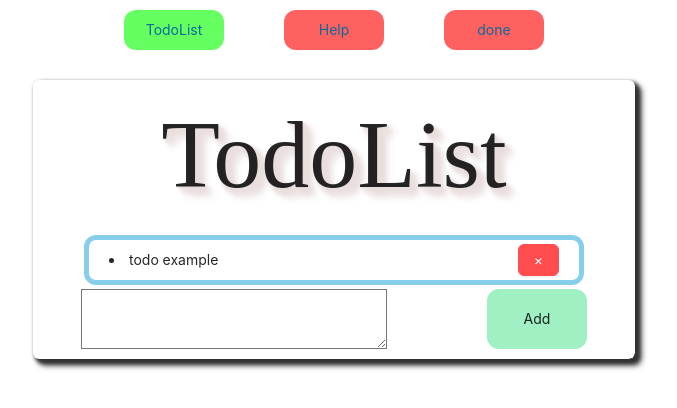
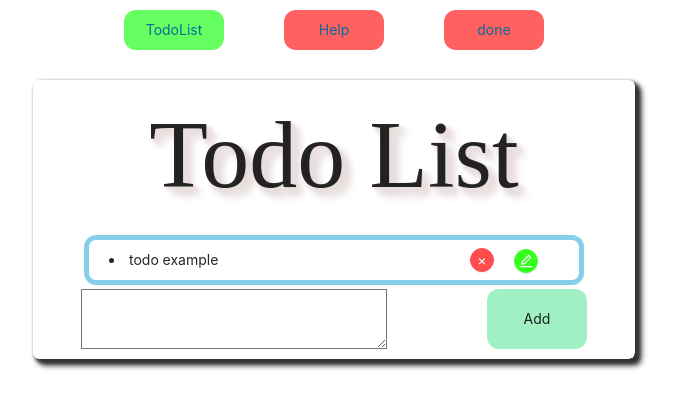
Before and after one commit to AFS-Bootcamp-202207-Class-3-2/Todo-List-YunChen, a React (Create React App) app: page / in a window 1280 px wide. Shown: the top 408 px of the page, without its empty margins (306-983 px from the left). Built offline with nearby package versions, Linux system fonts and the light colour scheme; no server answers.

Commit message:
feat:implement update todo text

```diff
--- a/src/api/todo.js
+++ b/src/api/todo.js
@@ -22,5 +22,10 @@ export default {
             method: 'put',
             data:data
         })
+    },getToDoById(todoId) {
+        return request({
+            url: `/api/todo2/${todoId}`,
+            method: 'get',
+        })
     }
 }
--- a/src/asserts/css/todoitem.css
+++ b/src/asserts/css/todoitem.css
@@ -12,8 +12,25 @@
     background: #ff4d4f;
     text-shadow: 0 -1px 0 rgb(0 0 0 / 12%);
     box-shadow: 0 2px 0 rgb(0 0 0 / 5%);
-    border-radius: 6px;
     text-align: center;
     margin-right: 20px;
     position: relative;
 }
+.todo-text{
+    min-width: 340px;
+    cursor: pointer;
+    float: left;
+}
+.item-btn-group{
+    float: right;
+}
+.clean-float{
+    clear: both;
+}
+.item-btn-group{
+    display: flex;
+}
+.antd-edit-btn.antd-edit-btn{
+    background-color: rgb(53, 255, 31);
+    border-color: rgb(53, 255, 31);
+}
--- a/src/asserts/css/todolist.css
+++ b/src/asserts/css/todolist.css
@@ -42,10 +42,7 @@
     cursor: pointer;
     border-radius: 8px;
 }
-.todo-text{
-    min-width: 340px;
-    cursor: pointer;
-}
+
 .todo-inner-text,.todo-inner-text-done{
     margin-left: 20px;
 }
--- a/src/features/TodoItem/index.jsx
+++ b/src/features/TodoItem/index.jsx
@@ -1,19 +1,66 @@
 import '../../asserts/css/todoitem.css'
 import { useDispatch } from 'react-redux'
-import { removeTodo, updateDone } from '../todoListSlice'
+import { removeTodo, updateDone, updateToDoData } from '../todoListSlice'
 import ToDoApi from '../../api/todo.js'
-import { Button } from 'antd';
+import { Button, Modal } from 'antd';
+import { useState, useEffect } from 'react'
+import { EditOutlined } from '@ant-design/icons';
+import TodoApi from '../../api/todo.js'
+import { Input } from 'antd';
 export default function TodoItem(props) {
   const { todo } = props
+  const { TextArea } = Input;
+  const [visible, setVisible] = useState(false);
+  const [oldData, setOldData] = useState(todo.text);
+  const dispatch = useDispatch()
+  const [confirmLoading, setConfirmLoading] = useState(false);
+  const [modalText, setModalText] = useState(todo.text);
 
-  const dispatch = useDispatch()
+  const showModal = () => {
+    setVisible(true);
+    ToDoApi.getToDoById(todo.id).then((res) => {
+      console.log(res.data);
+      setOldData(res.data.text)
+    })
+  };
+  const handleOk = () => {
+    setConfirmLoading(true);
+    let editToupdate = {
+      id: todo.id,
+      text: modalText,
+      done: todo.done
+    }
 
+    ToDoApi.updateToDo(todo.id, editToupdate)
+      .then((res) => {
+        console.log('edit message id:', res.data);
+        dispatch(updateToDoData(editToupdate))
+        console.log('edit message id:',todo);
+        setOldData(res.data.text)
+        setModalText(res.data.text)
+        setVisible(false);
+        setConfirmLoading(false);
+      })
+
+  };
+  useEffect(() => {
+    console.log(todo);
+
+  }, [])
+  const handleCancel = () => {
+    console.log('Clicked cancel button');
+    setVisible(false);
+  };
   const removeItem = () => {
     ToDoApi.deleteToDo(todo.id).then((res) => {
       dispatch(removeTodo(res.data))
     })
 
   }
+  const onChange = (e) => {
+    console.log('Change:', e.target.value);
+    setModalText(e.target.value)
+  };
   let isDoneCss = 'todo-inner-text'
   if (todo.done) {
     isDoneCss = isDoneCss + ' todo-inner-text-done'
@@ -34,6 +81,7 @@ export default function TodoItem(props) {
     })
   }
 
+
   return (
     <div className='todoitem'>
       <div className='todo-text' onClick={updateDoneText}>
@@ -41,11 +89,43 @@ export default function TodoItem(props) {
           <li>{todo.text}</li>
         </div>
       </div>
-      <div >
-        <Button className='antd-delete-btn' type="primary" danger onClick={removeItem}>
-          &times;
-        </Button>
+      <div className='item-btn-group'>
+        <div>
+          <Button shape="circle"
+            size={'small'}
+            className='antd-delete-btn' type="primary" danger onClick={removeItem}>
+            &times;
+          </Button>
+        </div>
+        <div>
+          <Button
+            className='antd-edit-btn'
+            type="primary"
+            shape="circle"
+            icon={<EditOutlined />}
+            size={'small'}
+            onClick={showModal} />
+        </div>
       </div>
+      <Modal
+        title="请输入修改TODO内容"
+        visible={visible}
+        onOk={handleOk}
+        confirmLoading={confirmLoading}
+        onCancel={handleCancel}
+      >
+        <p>Old：{oldData}</p>
+        <TextArea
+          showCount
+          maxLength={18}
+          style={{
+            height: 120,
+          }}
+          value={modalText}
+          onChange={onChange}
+        />
+      </Modal>
+      <div className='clean-float'></div>
     </div>
   )
 }
--- a/src/features/TodoList/index.jsx
+++ b/src/features/TodoList/index.jsx
@@ -6,19 +6,49 @@ import '../../asserts/css/todolist.css'
 import ToDoApi from '../../api/todo.js'
 import { useDispatch } from 'react-redux'
 import { searchTodoList } from '../todoListSlice'
+import { gsap } from "gsap";
+import { Back } from 'gsap';
 export default function TodoList() {
     const todoList = useSelector((state) => state.todoList)
     const dispatch = useDispatch()
     useEffect(()=>{
+        const tl1 = gsap.timeline()
+        tl1.staggerFromTo(
+            '.titleName span', .5, {
+            ease: Back.easeOut.config(1.7),
+            opacity: 0,
+            rotation: -180,
+            y: -100
+
+        }, {
+            ease: Back.easeOut.config(1.7),
+            opacity: 1,
+            rotation: 360,
+            y: () => {
+                return Math.random() * 50
+            }
+        }, .1, '+=0', () => {
+
+        }
+        )
         ToDoApi.getToDo().then((response)=>{
-            console.log(response.data)
             dispatch(searchTodoList(response.data))
-            console.log(todoList)
         })
+
     },[])
     return (
         <div className='todoListBox todoList-card'>
-            <div className='titleName'>TodoList</div>
+            <div className='titleName'>
+                <span>T</span>
+                <span>o</span>
+                <span>d</span>
+                <span>o</span>
+                <span>&nbsp;</span>
+                <span>L</span>
+                <span>i</span>
+                <span>s</span>
+                <span>t</span>
+            </div>
             <div className='tasks'>
                 <div className='kon'></div>
                 <TodoGroup todoList={todoList} />
--- a/src/features/todoListSlice.js
+++ b/src/features/todoListSlice.js
@@ -23,12 +23,27 @@ export const todoSlice = createSlice({
             for (let idx in state) {
                 if (action.payload === state[idx].id) {
                     state[idx].done = !state[idx].done
+                    break
                 }
             }
-        },searchTodoList:(state,action)=>{
+        }, searchTodoList: (state, action) => {
             return action.payload
+        }, updateToDoData: (state, action) => {
+            console.log(action.payload);
+            for (let idx in state) {
+                if (action.payload.id === state[idx].id) {
+                    console.log(state[idx].id,'state');
+                    state[idx].text = action.payload.text
+                    break
+                }
+            }
+            return state
         }
     }
 })
 export default todoSlice.reducer
-export const { addTodo, removeTodo, updateDone ,searchTodoList} = todoSlice.actions
+export const { addTodo,
+    removeTodo,
+    updateDone,
+    searchTodoList,
+    updateToDoData } = todoSlice.actions
```
